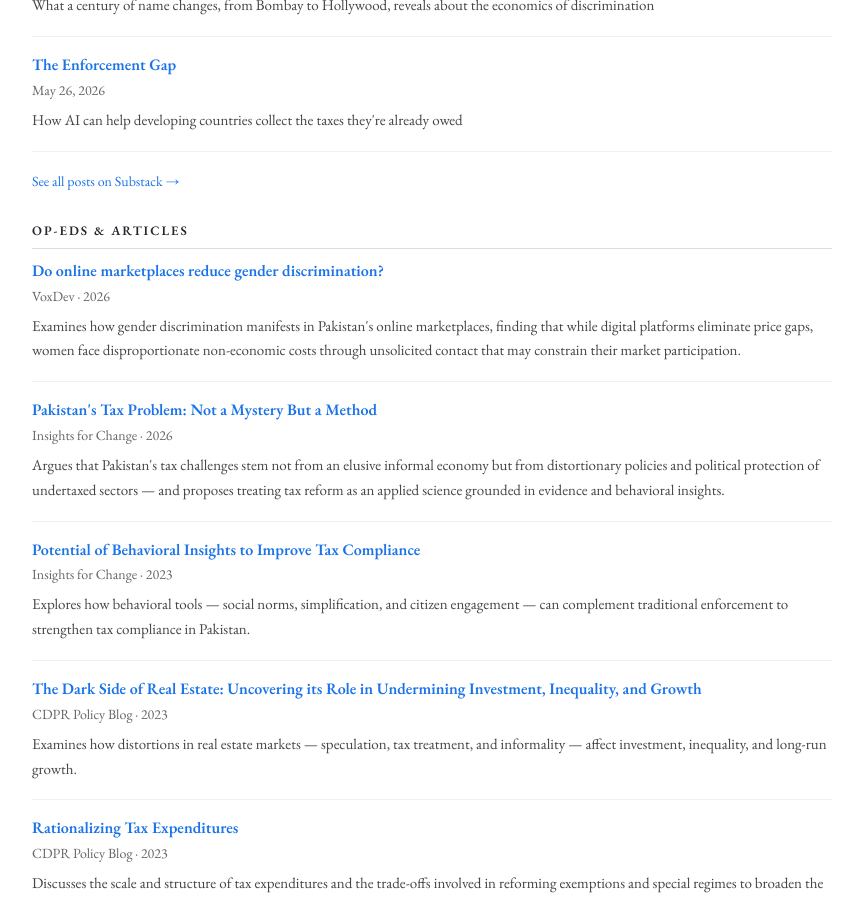
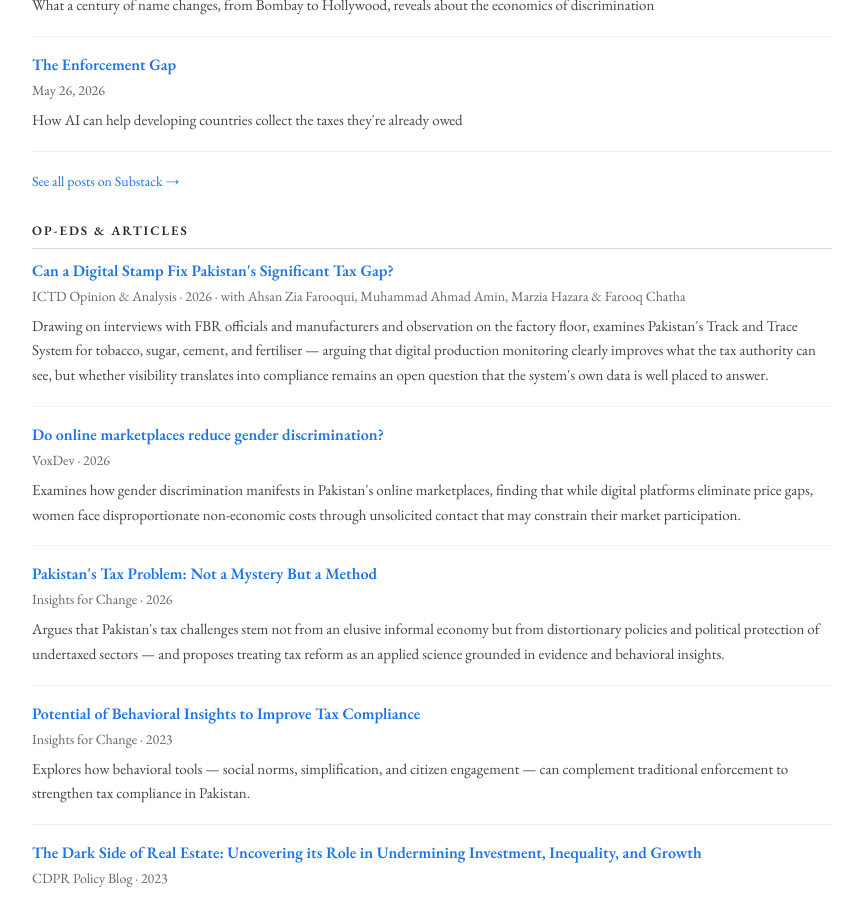
Before and after one commit to sherafghanasad/sherafghanasad.github.io, a Jekyll site: the page built from policy.html, in a window 1280 px wide and 900 px high, scrolled down 2915 px. Shown: the whole window, without its empty margins (208-1071 px from the left). Built offline with Jekyll 4.4.1, drawn with Linux system fonts in a browser that asks for light colours.

Commit message:
Add ICTD Track and Trace piece to Op-eds & Articles
Co-Authored-By: Claude Opus 5.5 <noreply@anthropic.com>

```diff
--- a/policy.html
+++ b/policy.html
@@ -145,6 +145,11 @@ redirect_from:
 </div>
 
 <h2 id="commentary">Op-eds &amp; Articles</h2>
+<div class="writing-entry">
+  <p class="writing-title"><a href="https://ictd.ac/general/can-a-digital-stamp-fix-pakistans-significant-tax-gap/" target="_blank">Can a Digital Stamp Fix Pakistan's Significant Tax Gap?</a></p>
+  <p class="writing-meta">ICTD Opinion &amp; Analysis &middot; 2026 &middot; with Ahsan Zia Farooqui, Muhammad Ahmad Amin, Marzia Hazara &amp; Farooq Chatha</p>
+  <p class="writing-desc">Drawing on interviews with FBR officials and manufacturers and observation on the factory floor, examines Pakistan's Track and Trace System for tobacco, sugar, cement, and fertiliser — arguing that digital production monitoring clearly improves what the tax authority can see, but whether visibility translates into compliance remains an open question that the system's own data is well placed to answer.</p>
+</div>
 
 <div class="writing-entry">
   <p class="writing-title"><a href="https://voxdev.org/topic/institutions-political-economy/do-online-marketplaces-reduce-gender-discrimination" target="_blank">Do online marketplaces reduce gender discrimination?</a></p>
```
